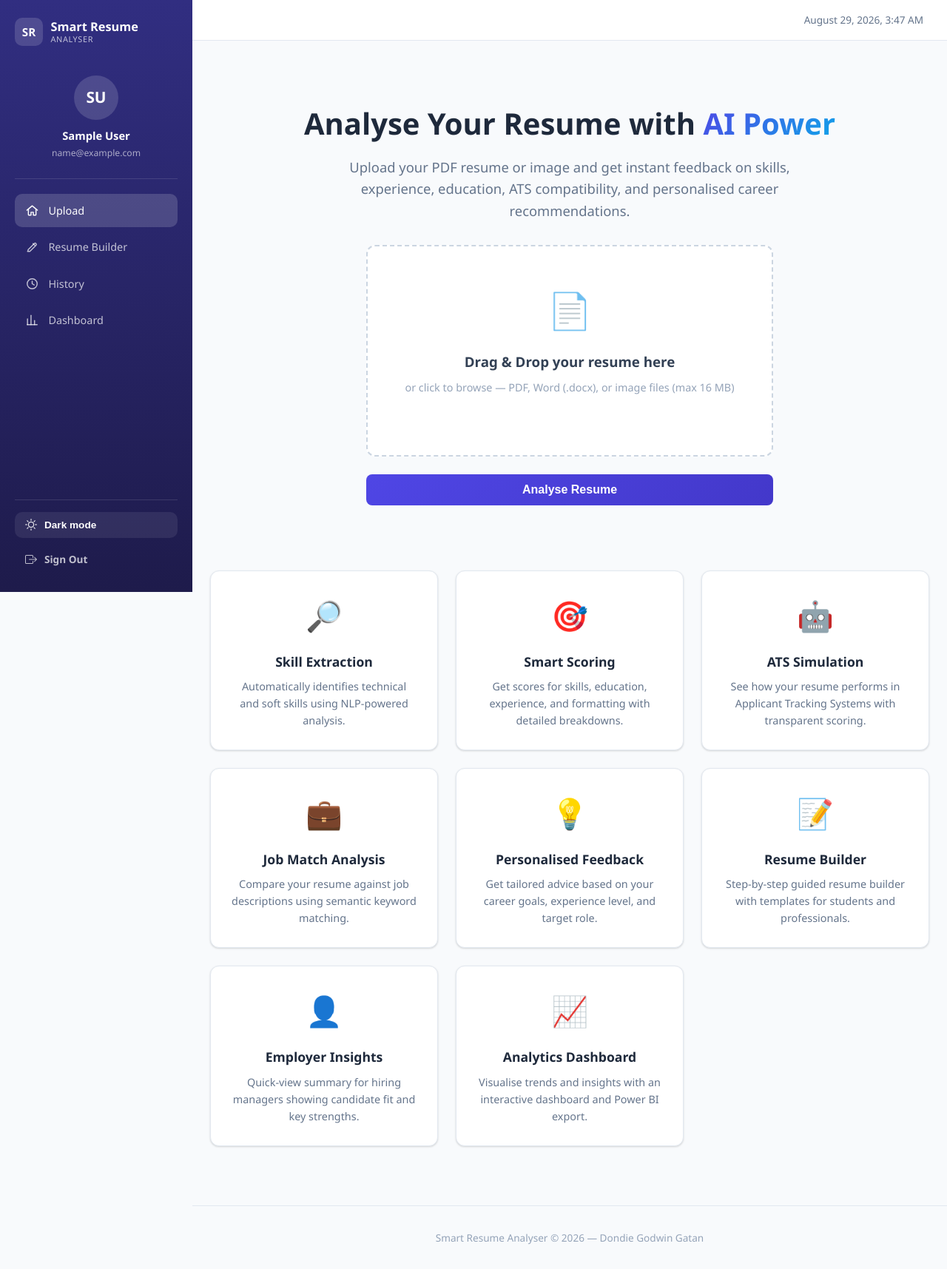
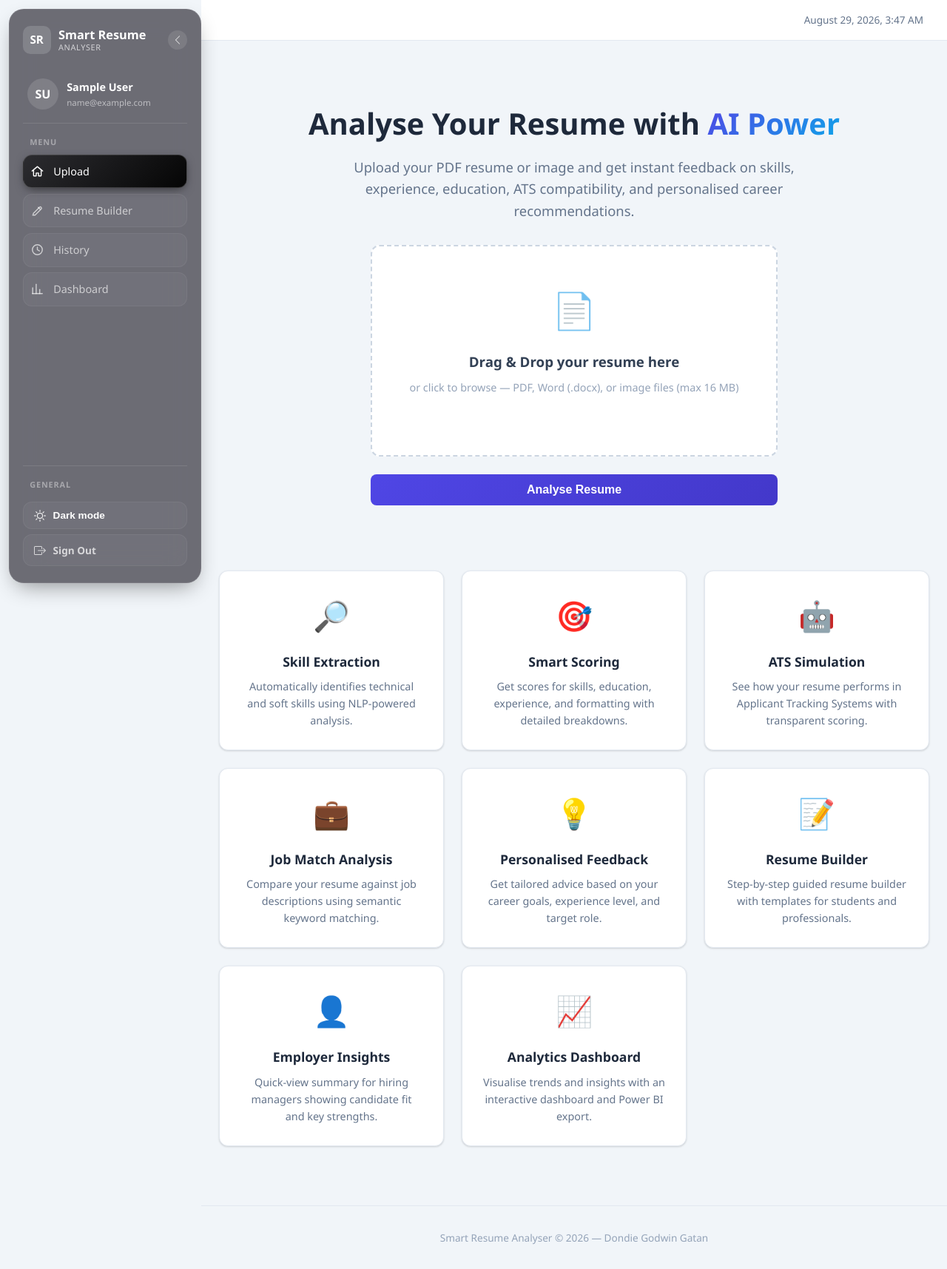
Before and after one commit to DondieGatan/Last-Project, a Flask app: page / in a window 1280 px wide. Shown: the whole page at 74% size. Run offline with Flask 3, Linux system fonts and the light colour scheme; the visitor is signed in with stand-in values (Sample User, id 1); parts of the project's set-up code (start-up, migrations or seed data) failed here and were passed over; some libraries are stand-ins or nearby versions.

Commit message:
Redesign sidebar as a floating collapsible glass panel
- Replace the full-height flush sidebar with a floating rounded card (frosted
  glass background, blur + saturation) with margin from the viewport edges
- Group nav links under uppercase section labels (Menu / General), each
  rendered as its own separated glass chip rather than a flat list
- Add a collapse toggle for an icon-only mode, persisted via localStorage
  the same way the existing dark-mode toggle is
- Active nav item uses a monochrome black-gradient highlight (no new accent
  color introduced)
- Preserves the existing mobile off-canvas behavior (full-width, no margin/
  radius, collapse toggle hidden) and dark-mode support

Co-Authored-By: Claude Sonnet 5 <noreply@anthropic.com>

```diff
--- a/static/css/style.css
+++ b/static/css/style.css
@@ -1912,21 +1912,38 @@ table tr:hover { background: var(--gray-50); }
     display: flex;
     min-height: 100vh;
     align-items: flex-start;
+    background: var(--gray-100);
 }
 
 .sidebar {
     width: 260px;
     flex-shrink: 0;
-    background: linear-gradient(180deg, #312e81 0%, #1e1b4b 100%);
+    background: rgba(20, 17, 28, 0.6);
+    backdrop-filter: blur(24px) saturate(140%);
+    -webkit-backdrop-filter: blur(24px) saturate(140%);
+    border: 1px solid rgba(255,255,255,0.08);
     color: #fff;
     display: flex;
     flex-direction: column;
-    padding: 1.5rem 1.25rem;
+    padding: 1.35rem 1.1rem;
     position: sticky;
-    top: 0;
-    height: 100vh;
+    top: 12px;
+    height: calc(100vh - 24px);
+    margin: 12px 0 12px 12px;
+    border-radius: 20px;
     overflow-y: auto;
+    overflow-x: hidden;
     z-index: 210;
+    box-shadow: 0 12px 30px -10px rgba(0,0,0,0.45);
+    transition: width 0.2s ease;
+}
+
+.sidebar-brand-row {
+    display: flex;
+    align-items: center;
+    justify-content: space-between;
+    gap: 0.5rem;
+    margin-bottom: 1.5rem;
 }
 
 .sidebar-brand {
@@ -1935,7 +1952,26 @@ table tr:hover { background: var(--gray-50); }
     gap: 0.65rem;
     text-decoration: none;
     color: #fff;
-    margin-bottom: 1.75rem;
+    min-width: 0;
+}
+
+.sidebar-collapse-toggle {
+    display: flex;
+    align-items: center;
+    justify-content: center;
+    width: 26px;
+    height: 26px;
+    border-radius: 50%;
+    background: rgba(255,255,255,0.1);
+    border: none;
+    color: rgba(255,255,255,0.8);
+    cursor: pointer;
+    flex-shrink: 0;
+    transition: background 0.15s, transform 0.2s;
+}
+.sidebar-collapse-toggle:hover {
+    background: rgba(255,255,255,0.2);
+    color: #fff;
 }
 
 .sidebar-logo {
@@ -1968,43 +2004,63 @@ table tr:hover { background: var(--gray-50); }
 
 .sidebar-profile {
     display: flex;
-    flex-direction: column;
-    align-items: center;
-    text-align: center;
-    padding: 0.75rem 0 1.5rem;
-    border-bottom: 1px solid rgba(255,255,255,0.12);
-    margin-bottom: 1.25rem;
+    align-items: center;
+    gap: 0.7rem;
+    padding: 0.6rem 0.4rem 1.1rem;
+    border-bottom: 1px solid rgba(255,255,255,0.1);
+    margin-bottom: 1rem;
 }
 
 .sidebar-avatar {
-    width: 60px;
-    height: 60px;
+    width: 42px;
+    height: 42px;
     border-radius: 50%;
-    background: rgba(255,255,255,0.15);
+    background: rgba(255,255,255,0.12);
     display: flex;
     align-items: center;
     justify-content: center;
-    font-size: 1.3rem;
+    font-size: 1rem;
     font-weight: 700;
-    margin-bottom: 0.6rem;
+    flex-shrink: 0;
+}
+
+.sidebar-profile-text {
+    min-width: 0;
+    overflow: hidden;
 }
 
 .sidebar-user-name {
     font-weight: 700;
-    font-size: 0.92rem;
+    font-size: 0.9rem;
+    white-space: nowrap;
+    overflow: hidden;
+    text-overflow: ellipsis;
 }
 
 .sidebar-user-email {
-    font-size: 0.76rem;
-    opacity: 0.6;
-    margin-top: 2px;
-    word-break: break-all;
+    font-size: 0.72rem;
+    opacity: 0.55;
+    margin-top: 1px;
+    white-space: nowrap;
+    overflow: hidden;
+    text-overflow: ellipsis;
+}
+
+.sidebar-section-label {
+    font-size: 0.68rem;
+    font-weight: 700;
+    text-transform: uppercase;
+    letter-spacing: 0.08em;
+    color: rgba(255,255,255,0.4);
+    padding: 0 0.6rem;
+    margin-bottom: 0.5rem;
+    white-space: nowrap;
 }
 
 .sidebar-nav {
     display: flex;
     flex-direction: column;
-    gap: 0.25rem;
+    gap: 0.45rem;
     flex: 1;
 }
 
@@ -2012,13 +2068,17 @@ table tr:hover { background: var(--gray-50); }
     display: flex;
     align-items: center;
     gap: 0.75rem;
-    padding: 0.7rem 0.9rem;
-    border-radius: 10px;
-    color: rgba(255,255,255,0.72);
+    padding: 0.65rem 0.6rem;
+    border-radius: 12px;
+    background: rgba(255,255,255,0.035);
+    border: 1px solid rgba(255,255,255,0.06);
+    color: rgba(255,255,255,0.65);
     text-decoration: none;
     font-weight: 500;
     font-size: 0.9rem;
-    transition: background 0.15s, color 0.15s;
+    transition: background 0.15s, border-color 0.15s, color 0.15s;
+    white-space: nowrap;
+    overflow: hidden;
 }
 
 .sidebar-link svg {
@@ -2029,41 +2089,46 @@ table tr:hover { background: var(--gray-50); }
 
 .sidebar-link:hover {
     background: rgba(255,255,255,0.08);
+    border-color: rgba(255,255,255,0.14);
     color: #fff;
 }
 
 .sidebar-link.active {
-    background: rgba(255,255,255,0.16);
+    background: linear-gradient(135deg, #2c2c30 0%, #050505 100%);
+    border-color: rgba(255,255,255,0.16);
     color: #fff;
+    box-shadow: 0 4px 14px -4px rgba(0,0,0,0.65);
 }
 
 .sidebar-bottom {
     display: flex;
     flex-direction: column;
-    gap: 0.5rem;
+    gap: 0.45rem;
     padding-top: 1rem;
     margin-top: 1rem;
-    border-top: 1px solid rgba(255,255,255,0.12);
+    border-top: 1px solid rgba(255,255,255,0.1);
 }
 
 .sidebar-theme-toggle {
     display: flex;
     align-items: center;
     gap: 0.6rem;
-    background: rgba(255,255,255,0.08);
-    border: none;
+    background: rgba(255,255,255,0.035);
+    border: 1px solid rgba(255,255,255,0.06);
     color: #fff;
     padding: 0.6rem 0.9rem;
-    border-radius: 10px;
+    border-radius: 12px;
     cursor: pointer;
     font-size: 0.85rem;
     font-weight: 600;
     width: 100%;
     text-align: left;
+    transition: background 0.15s, border-color 0.15s;
 }
 
 .sidebar-theme-toggle:hover {
-    background: rgba(255,255,255,0.16);
+    background: rgba(255,255,255,0.08);
+    border-color: rgba(255,255,255,0.14);
 }
 
 .sidebar-logout {
@@ -2071,7 +2136,9 @@ table tr:hover { background: var(--gray-50); }
     align-items: center;
     gap: 0.6rem;
     padding: 0.6rem 0.9rem;
-    border-radius: 10px;
+    border-radius: 12px;
+    background: rgba(255,255,255,0.035);
+    border: 1px solid rgba(255,255,255,0.06);
     color: rgba(255,255,255,0.72);
     text-decoration: none;
     font-size: 0.85rem;
--- a/templates/base.html
+++ b/templates/base.html
@@ -12,43 +12,60 @@
             if (theme === 'dark') document.documentElement.setAttribute('data-theme', 'dark');
         })();
     </script>
+    <script>
+        // Apply saved sidebar collapse state immediately to prevent flash
+        (function() {
+            if (localStorage.getItem('sidebarCollapsed') === 'true') {
+                document.documentElement.setAttribute('data-sidebar-collapsed', 'true');
+            }
+        })();
+    </script>
 </head>
 <body>
 
     {% if session.get('user_id') %}
     <div class="app-shell">
         <aside class="sidebar" id="sidebar">
+            <div class="sidebar-brand-row">
                 <a href="{{ url_for('index') }}" class="sidebar-brand">
                     <span class="sidebar-logo">SR</span>
                     <span class="sidebar-brand-text">Smart Resume<small>Analyser</small></span>
                 </a>
+                <button type="button" class="sidebar-collapse-toggle" id="sidebar-collapse-toggle" onclick="toggleSidebarCollapse()" title="Collapse menu">
+                    <svg xmlns="http://www.w3.org/2000/svg" width="14" height="14" fill="currentColor" viewBox="0 0 16 16"><path fill-rule="evenodd" d="M11.354 1.646a.5.5 0 0 1 0 .708L5.707 8l5.647 5.646a.5.5 0 0 1-.708.708l-6-6a.5.5 0 0 1 0-.708l6-6a.5.5 0 0 1 .708 0z"/></svg>
+                </button>
+            </div>
 
             <div class="sidebar-profile">
                 <div class="sidebar-avatar">{{ (session.get('user_name', 'User').split(' ')|map('first')|join(''))|upper }}</div>
+                <div class="sidebar-profile-text">
                     <div class="sidebar-user-name">{{ session.get('user_name', 'User') }}</div>
                     <div class="sidebar-user-email">{{ session.get('user_email', '') }}</div>
                 </div>
+            </div>
 
+            <div class="sidebar-section-label">Menu</div>
             <nav class="sidebar-nav" aria-label="Primary">
-                <a href="{{ url_for('index') }}" class="sidebar-link{{ ' active' if request.path == '/' else '' }}">
+                <a href="{{ url_for('index') }}" class="sidebar-link{{ ' active' if request.path == '/' else '' }}" title="Upload">
                     <svg viewBox="0 0 24 24" fill="none" stroke="currentColor" stroke-width="1.8" stroke-linecap="round" stroke-linejoin="round"><path d="M3 11.5 12 4l9 7.5"/><path d="M5.5 10v9a1 1 0 0 0 1 1H10v-5h4v5h3.5a1 1 0 0 0 1-1v-9"/></svg>
-                    Upload
+                    <span class="sidebar-link-text">Upload</span>
                 </a>
-                <a href="{{ url_for('builder') }}" class="sidebar-link{{ ' active' if request.path.startswith('/builder') else '' }}">
+                <a href="{{ url_for('builder') }}" class="sidebar-link{{ ' active' if request.path.startswith('/builder') else '' }}" title="Resume Builder">
                     <svg viewBox="0 0 24 24" fill="none" stroke="currentColor" stroke-width="1.8" stroke-linecap="round" stroke-linejoin="round"><path d="M4 20h4L18.5 9.5a2.121 2.121 0 0 0-3-3L5 17v3z"/><path d="M13.5 6.5l3 3"/></svg>
-                    Resume Builder
+                    <span class="sidebar-link-text">Resume Builder</span>
                 </a>
-                <a href="{{ url_for('history') }}" class="sidebar-link{{ ' active' if request.path == '/history' else '' }}">
+                <a href="{{ url_for('history') }}" class="sidebar-link{{ ' active' if request.path == '/history' else '' }}" title="History">
                     <svg viewBox="0 0 24 24" fill="none" stroke="currentColor" stroke-width="1.8" stroke-linecap="round" stroke-linejoin="round"><circle cx="12" cy="12" r="8.5"/><path d="M12 7.5V12l3.5 2"/></svg>
-                    History
+                    <span class="sidebar-link-text">History</span>
                 </a>
-                <a href="{{ url_for('dashboard') }}" class="sidebar-link{{ ' active' if request.path == '/dashboard' else '' }}">
+                <a href="{{ url_for('dashboard') }}" class="sidebar-link{{ ' active' if request.path == '/dashboard' else '' }}" title="Dashboard">
                     <svg viewBox="0 0 24 24" fill="none" stroke="currentColor" stroke-width="1.8" stroke-linecap="round" stroke-linejoin="round"><path d="M4 20V10"/><path d="M10 20V4"/><path d="M16 20v-7"/><path d="M20.5 20H3.5"/></svg>
-                    Dashboard
+                    <span class="sidebar-link-text">Dashboard</span>
                 </a>
             </nav>
 
             <div class="sidebar-bottom">
+                <div class="sidebar-section-label">General</div>
                 <button type="button" class="sidebar-theme-toggle" id="theme-toggle" onclick="toggleTheme()" title="Toggle dark/light mode">
                     <svg id="theme-icon-sun" class="theme-icon" xmlns="http://www.w3.org/2000/svg" width="16" height="16" fill="currentColor" viewBox="0 0 16 16">
                         <path d="M8 11a3 3 0 1 1 0-6 3 3 0 0 1 0 6zm0 1a4 4 0 1 0 0-8 4 4 0 0 0 0 8zM8 0a.5.5 0 0 1 .5.5v2a.5.5 0 0 1-1 0v-2A.5.5 0 0 1 8 0zm0 13a.5.5 0 0 1 .5.5v2a.5.5 0 0 1-1 0v-2A.5.5 0 0 1 8 13zm8-5a.5.5 0 0 1-.5.5h-2a.5.5 0 0 1 0-1h2a.5.5 0 0 1 .5.5zM3 8a.5.5 0 0 1-.5.5h-2a.5.5 0 0 1 0-1h2A.5.5 0 0 1 3 8zm10.657-5.657a.5.5 0 0 1 0 .707l-1.414 1.415a.5.5 0 1 1-.707-.708l1.414-1.414a.5.5 0 0 1 .707 0zm-9.193 9.193a.5.5 0 0 1 0 .707L3.05 13.657a.5.5 0 0 1-.707-.707l1.414-1.414a.5.5 0 0 1 .707 0zm9.193 2.121a.5.5 0 0 1-.707 0l-1.414-1.414a.5.5 0 0 1 .707-.707l1.414 1.414a.5.5 0 0 1 0 .707zM4.464 4.465a.5.5 0 0 1-.707 0L2.343 3.05a.5.5 0 1 1 .707-.707l1.414 1.414a.5.5 0 0 1 0 .708z"/>
@@ -56,11 +73,11 @@
                     <svg id="theme-icon-moon" class="theme-icon" xmlns="http://www.w3.org/2000/svg" width="16" height="16" fill="currentColor" viewBox="0 0 16 16" style="display:none;">
                         <path d="M6 .278a.768.768 0 0 1 .08.858 7.208 7.208 0 0 0-.878 3.46c0 4.021 3.278 7.277 7.318 7.277.527 0 1.04-.055 1.533-.16a.787.787 0 0 1 .81.316.733.733 0 0 1-.031.893A8.349 8.349 0 0 1 8.344 16C3.734 16 0 12.286 0 7.71 0 4.266 2.114 1.312 5.124.06A.752.752 0 0 1 6 .278z"/>
                     </svg>
-                    <span id="theme-toggle-label">Dark mode</span>
+                    <span id="theme-toggle-label" class="sidebar-link-text">Dark mode</span>
                 </button>
-                <a href="{{ url_for('logout') }}" class="sidebar-logout">
+                <a href="{{ url_for('logout') }}" class="sidebar-logout" title="Sign Out">
                     <svg xmlns="http://www.w3.org/2000/svg" width="16" height="16" fill="currentColor" viewBox="0 0 16 16"><path fill-rule="evenodd" d="M10 12.5a.5.5 0 0 1-.5.5h-8a.5.5 0 0 1-.5-.5v-9a.5.5 0 0 1 .5-.5h8a.5.5 0 0 1 .5.5v2a.5.5 0 0 0 1 0v-2A1.5 1.5 0 0 0 9.5 2h-8A1.5 1.5 0 0 0 0 3.5v9A1.5 1.5 0 0 0 1.5 14h8a1.5 1.5 0 0 0 1.5-1.5v-2a.5.5 0 0 0-1 0v2z"/><path fill-rule="evenodd" d="M15.854 8.354a.5.5 0 0 0 0-.708l-3-3a.5.5 0 0 0-.708.708L14.293 7.5H5.5a.5.5 0 0 0 0 1h8.793l-2.147 2.146a.5.5 0 0 0 .708.708l3-3z"/></svg>
-                    Sign Out
+                    <span class="sidebar-link-text">Sign Out</span>
                 </a>
             </div>
         </aside>
@@ -173,6 +190,26 @@
             }
         });
 
+        // ---------- Sidebar collapse (desktop icon-only mode) ----------
+        function toggleSidebarCollapse() {
+            var collapsed = document.documentElement.getAttribute('data-sidebar-collapsed') === 'true';
+            if (collapsed) {
+                document.documentElement.removeAttribute('data-sidebar-collapsed');
+                localStorage.setItem('sidebarCollapsed', 'false');
+            } else {
+                document.documentElement.setAttribute('data-sidebar-collapsed', 'true');
+                localStorage.setItem('sidebarCollapsed', 'true');
+            }
+            updateSidebarCollapseToggle();
+        }
+        function updateSidebarCollapseToggle() {
+            var btn = document.getElementById('sidebar-collapse-toggle');
+            if (!btn) return;
+            var collapsed = document.documentElement.getAttribute('data-sidebar-collapsed') === 'true';
+            btn.title = collapsed ? 'Expand menu' : 'Collapse menu';
+        }
+        document.addEventListener('DOMContentLoaded', updateSidebarCollapseToggle);
+
         // ---------- Sidebar (mobile off-canvas) ----------
         function openSidebar() {
             var sb = document.getElementById('sidebar');
```
Also changed, not shown: other parts of static/css/style.css (+49 -1 lines). Lines whose indentation alone changed are shown as unchanged.
